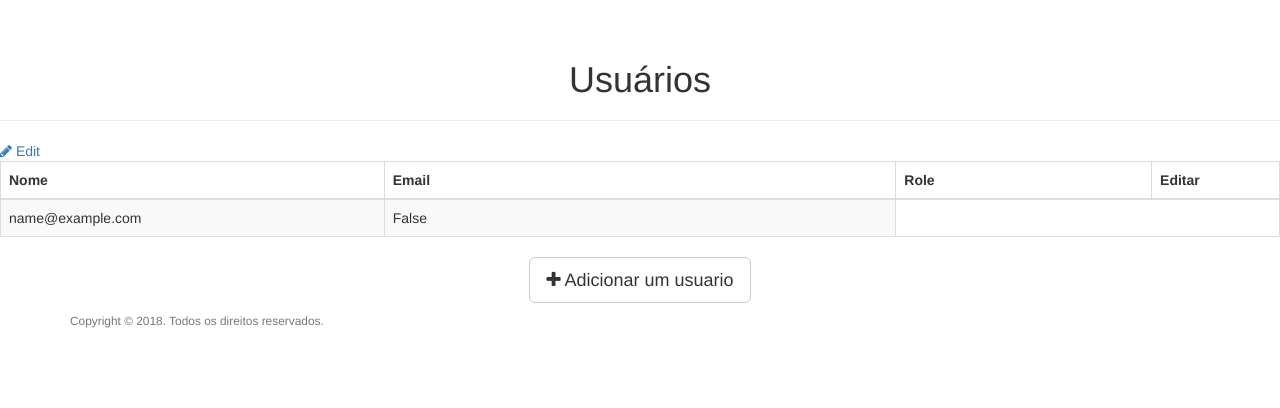
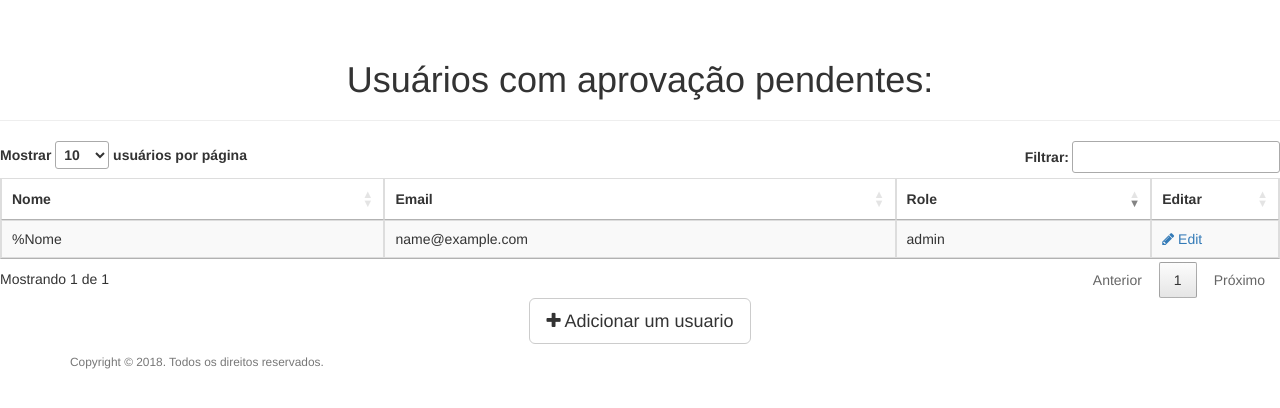
Before and after one commit to cadurosar/respuc-flask, a Flask app: page /admin/dashboard in a window 1280 px wide. Shown: the top 408 px of the page. Run offline with Flask 2, Linux system fonts and the light colour scheme; the visitor is signed in with stand-in values (Sample User, id 1); data comes from the database, SQL or seed files in the repository; parts of the project's set-up code (start-up, migrations or seed data) failed here and were passed over; some libraries are stand-ins or nearby versions.

Commit message:
Implementado DataTables para melhor visualizacao de usuarios pendentes

```diff
--- a/flask/app/templates/base.html
+++ b/flask/app/templates/base.html
@@ -11,6 +11,10 @@
   <link rel="shortcut icon" href="{{ url_for('static', filename='img/favicon.ico') }}">
   <link href="https://maxcdn.bootstrapcdn.com/font-awesome/4.7.0/css/font-awesome.min.css" rel="stylesheet">
   <link href="https://cdnjs.cloudflare.com/ajax/libs/select2/4.0.6-rc.0/css/select2.min.css" rel="stylesheet" />
+
+  <!-- DataTables CDN -->
+  <link rel="stylesheet" type="text/css" href="https://cdn.datatables.net/1.10.16/css/jquery.dataTables.css">
+  <script type="text/javascript" charset="utf8" src="https://cdn.datatables.net/1.10.16/js/jquery.dataTables.js"></script>
 
   {% block head %}
   {% endblock %}
--- a/flask/app/templates/home/admin_dashboard.html
+++ b/flask/app/templates/home/admin_dashboard.html
@@ -9,11 +9,11 @@
         <br/>
         {{ utils.flashed_messages() }}
         <br/>
-        <h1 style="text-align:center;">Usuários</h1>
+        <h1 style="text-align:center;">Usuários com aprovação pendentes:</h1>
         {% if usuarios %}
           <hr class="intro-divider">
           <div class="center">
-            <table class="table table-striped table-bordered">
+            <table class="table table-striped table-bordered" id="tabela_nconf">
               <thead>
                 <tr>
                   <th width="30%"> Nome </th>
@@ -24,25 +24,16 @@
               </thead>
               <tbody>
               {% for usuario in usuarios %}
-                {% if usuario.e_admin %}
-                    <tr style="background-color: #aec251; color: white;">
-                        <td> <i class="fa fa-key"></i> {{ usuario.email }} </td>
-                        <td>
-                          <a href="#">
-                            <i class="fa fa-pencil"></i> Edit
-                          </a>
-                        </td>
-                    </tr>
-                {% else %}
                 <tr>
+                  <td> %Nome </td>
                   <td> {{ usuario.email }} </td>
-                  <td> {{ usuario.confirmado }} </td>
+                  <td> {{ usuario.role }} </td>
+                  <td>
                     <a href="#">
                       <i class="fa fa-pencil"></i> Edit
                     </a>
                   </td>
                 </tr>
-                {% endif %}
               {% endfor %}
               </tbody>
             </table>
@@ -62,4 +53,34 @@
     </div>
   </div>
 </div>
+
+<script>
+$(document).ready(function() {
+    $('#tabela_nconf').DataTable( {
+    	/*MUDA LINGUAGEM*/
+        "language": {
+            "lengthMenu": "Mostrar _MENU_ usuários por página",
+            "zeroRecords": "Nada com esse filtro - desculpe",
+            "info": "Mostrando _PAGE_ de _PAGES_",
+            "infoEmpty": "Não há usuários com esse filtro",
+            "infoFiltered": "(filtrado de um total de _MAX_ usuários)",
+        	"paginate": {
+				"first": "Primeiro",
+				"last": "Último",
+				"next": "Próximo",
+				"previous": "Anterior",
+			},
+			"loadingRecords": "Carregando...",
+			"search": "Filtrar:",
+        	"aria": {
+				"sortAscending": ": Ative para ordenar a coluna de forma ascendente",
+				"sortDescending": ": Ative para odenar a coluna de forma descendente"
+			}
+        },
+
+        /*ORDENA POR ROLE POR DEFAULT*/
+        "order": [[ 2, "desc" ]]
+    } );
+} );
+</script>
 {% endblock %}
```
